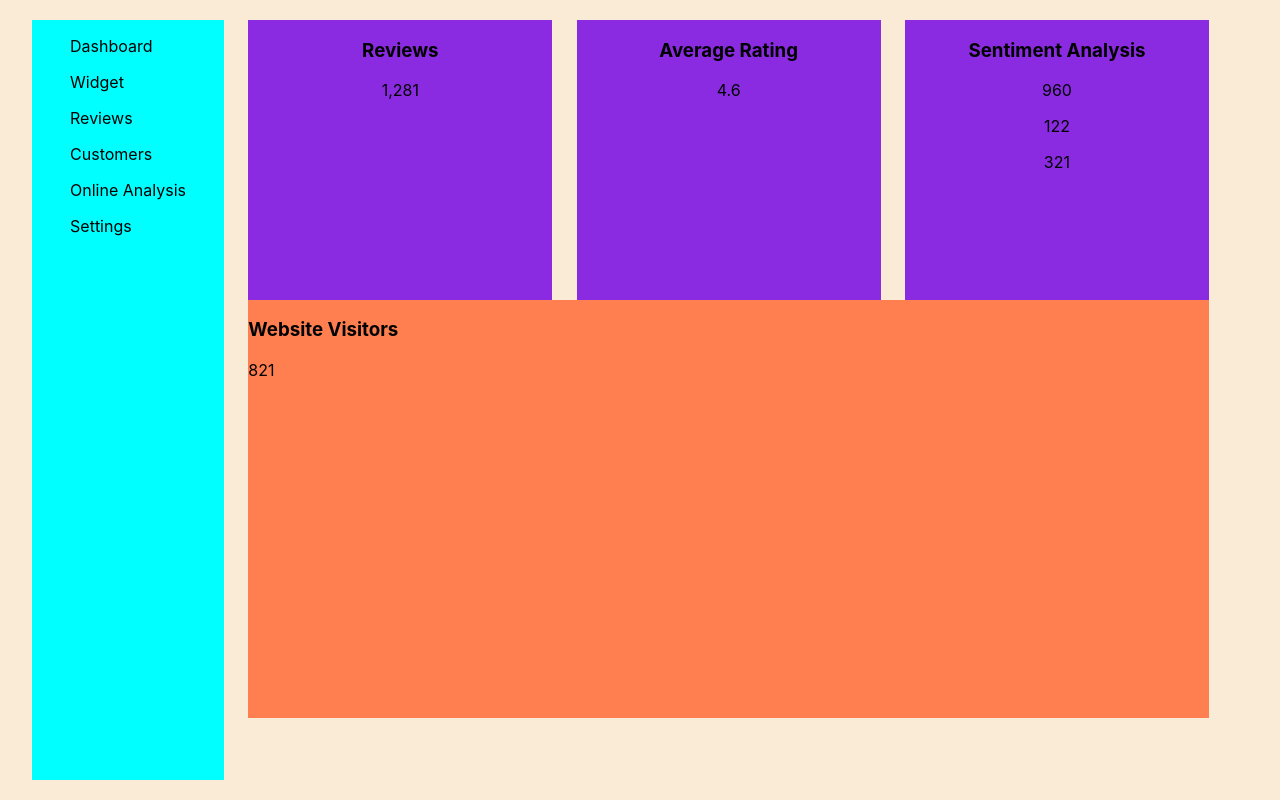
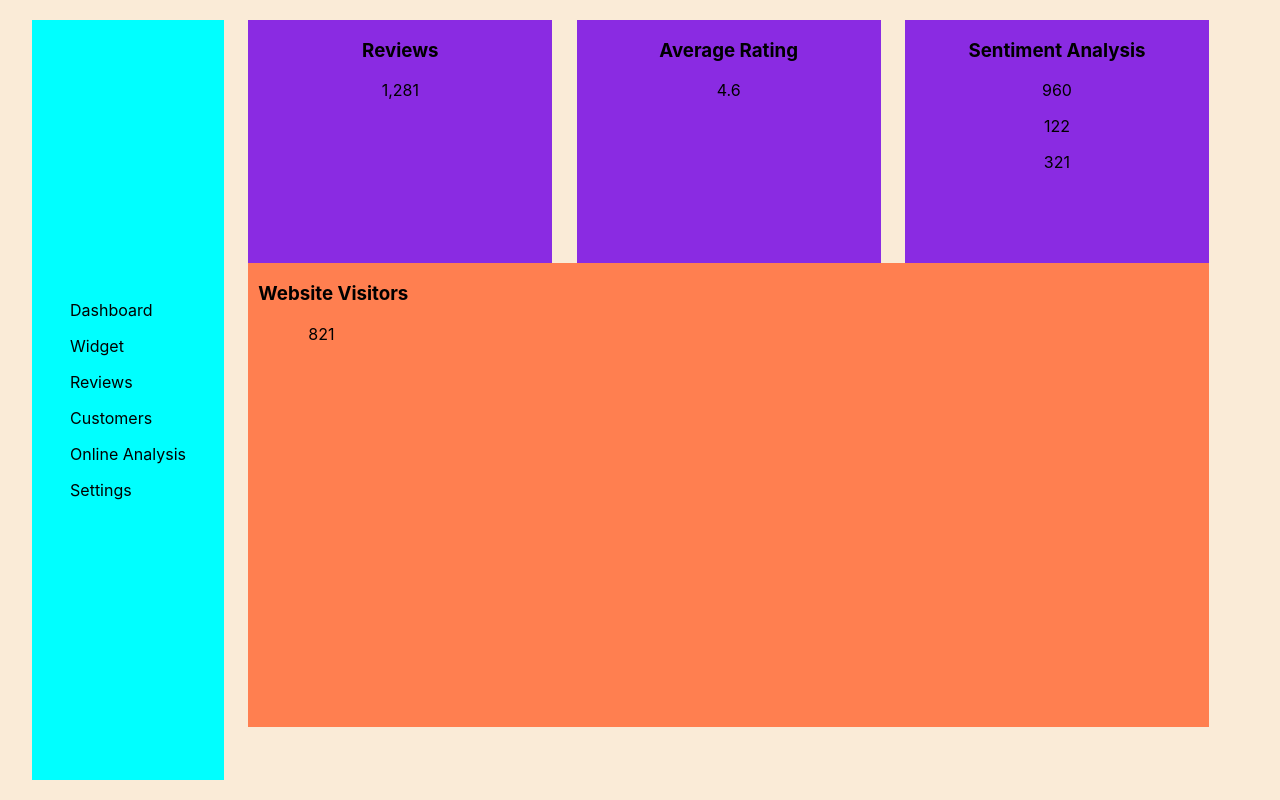
Before and after one commit to RiverXDiamant/dashboard, a React (Create React App) app: page / in a window 1280 px wide. Built offline with nearby package versions, Linux system fonts and the light colour scheme.

Commit message:
updated styling

```diff
--- a/src/App.css
+++ b/src/App.css
@@ -18,6 +18,7 @@ body {
 .dashboard {
   display: flex;
   justify-content: center;
+  align-items: center;
   background-color: aqua;
   width: 15vw;
   height: 95vh;
@@ -37,7 +38,7 @@ body {
   background-color: blueviolet;
   margin-left: 2%;
   width: 25%;
-  height: 40%;
+  height: 35%;
 }
 
 /* Website Visitors */
@@ -45,8 +46,24 @@ body {
 .website-visitors {
   display: flex;
   background-color: coral;
-  margin-top: 23%;
+  margin-top: 20%;
   margin-left: -79%;
   width: 79%;
-  height: 55%;
+  height: 61%;
 }
+
+.visitor-count {
+  margin-left: 10px;
+}
+.visitor-count > p {
+  margin-left: 50px;
+}
+.welcome {
+  display: flex;
+  justify-content: center;
+  align-items: center;
+  background-color: rgb(70, 102, 69);
+  margin-left: 15%;
+  width: 55rem;
+  height: 70%;
+}
```
